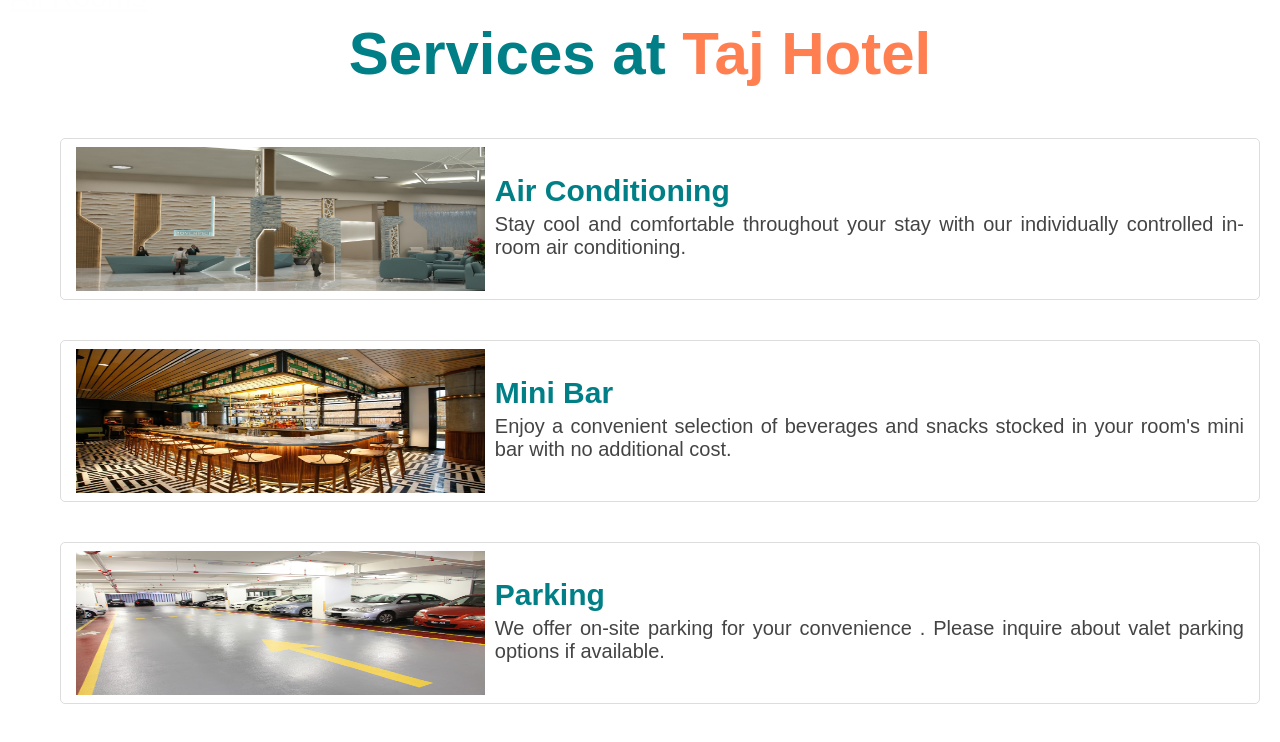
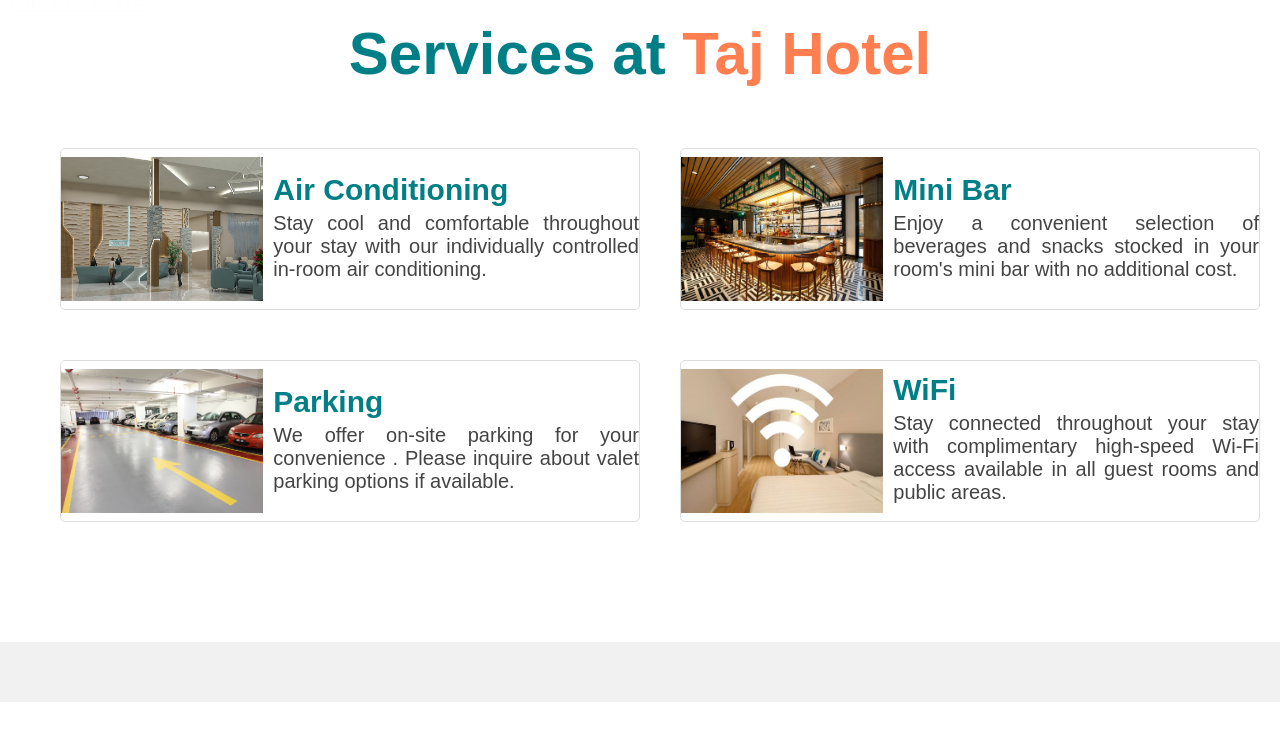
Before and after one commit to ranjankush/HMSFrontend, a React (Create React App) app: page /home in a window 1280 px wide. Shown: the part 1100-1842 px from the top of the page. After the commit the page ends 1802 px from the top, so only its background shows below. Built offline with nearby package versions, Linux system fonts and the light colour scheme; no server answers.

Commit message:
Frontend updated

```diff
--- a/src/index.css
+++ b/src/index.css
@@ -456,10 +456,11 @@
     margin: 20px;
     border: 1px solid #ddd;
     border-radius: 5px;
-    padding-left: 15px;
-    padding-right: 15px;
+    /* padding-left: 15px;
+    padding-right: 15px; */
     display: flex;
     height: 20vh;
+    margin-top: 30px;
   }
 
   .service-card img {
@@ -1007,6 +1008,7 @@
     transition: transform 0.2s;
     height: 30vh;
     font-size: 25px;
+    margin-top: 30px;
     text-align: center;
   }
 
```
